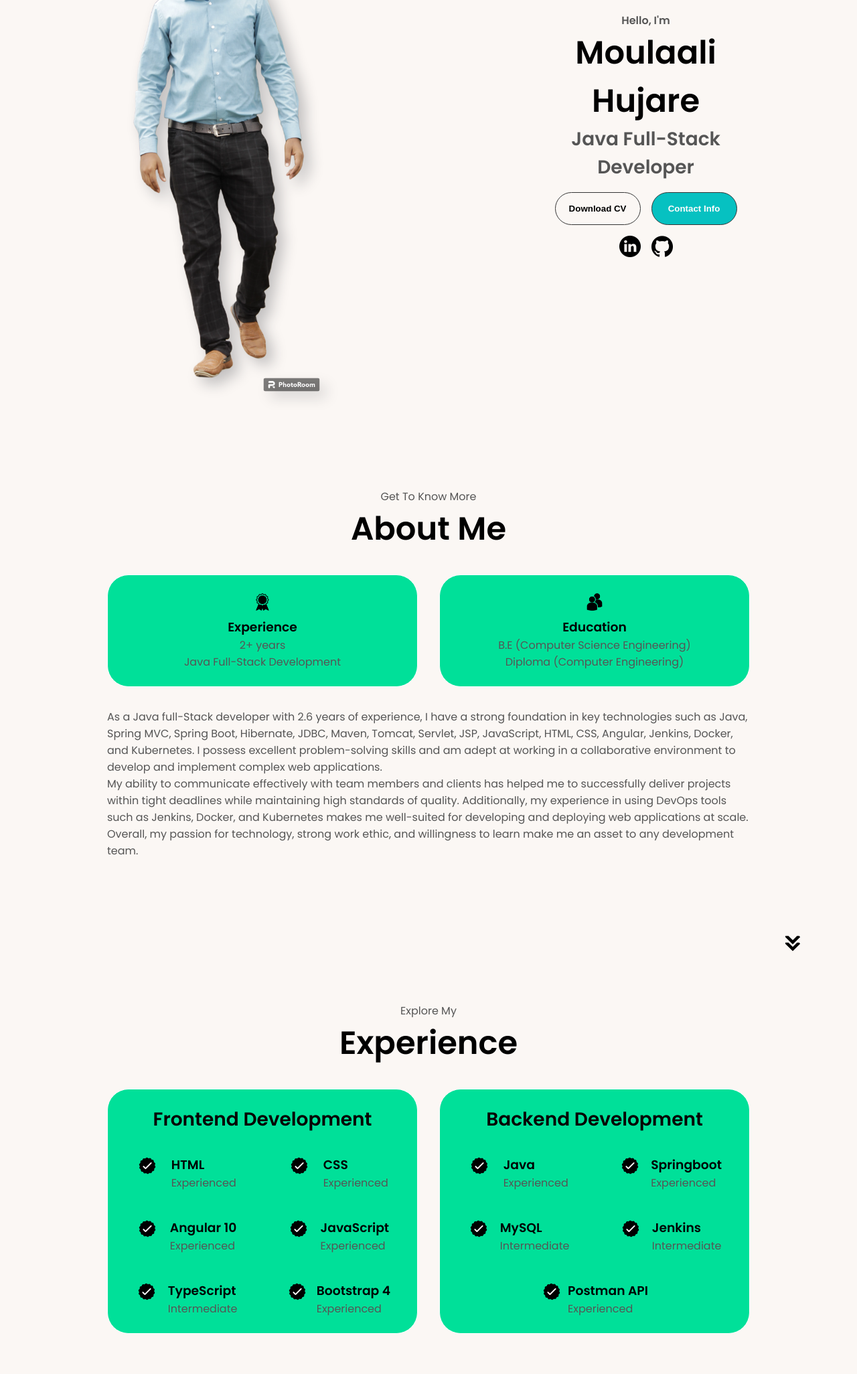
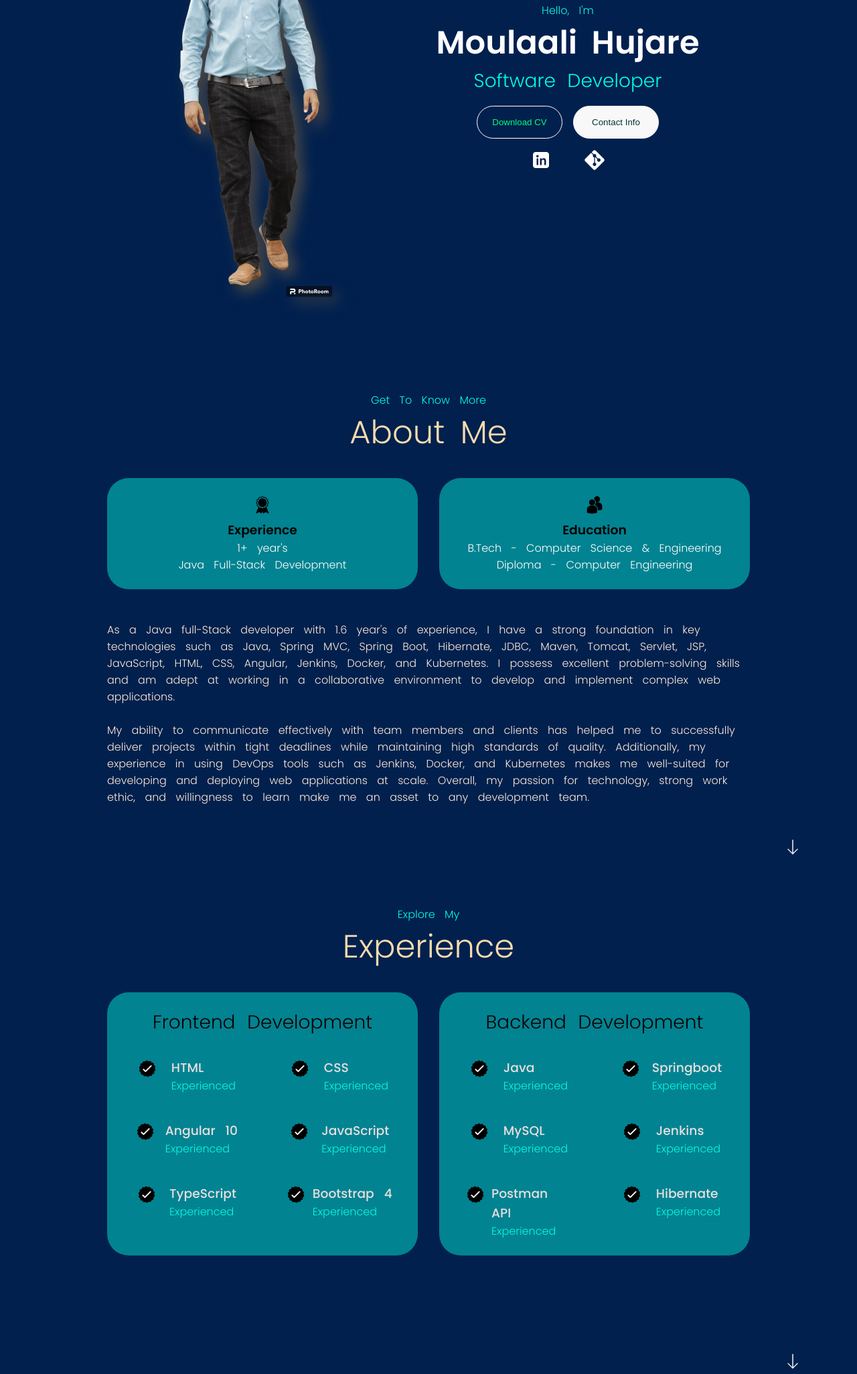
Before and after one commit to moulaalihujare/Moulaali_Portfolio, a plain HTML site: page index.html in a window 1280 px wide. Shown: the part 367-2419 px from the top of the page at 67% size. Drawn offline with Linux system fonts and the light colour scheme.

Commit message:
Uptodate

```diff
--- a/index.html
+++ b/index.html
@@ -1,8 +1,11 @@
 <!DOCTYPE html>
-<body bgcolor="#FBF7F4">
+<body bgcolor="01204E">
 </body>
 <html lang="en">
   <head>
+    <!-- <link rel="preconnect" href="https://fonts.googleapis.com">
+    <link rel="preconnect" href="https://fonts.gstatic.com" crossorigin>
+    <link href="https://fonts.googleapis.com/css2?family=Nanum+Gothic&family=Titillium+Web:wght@300&display=swap" rel="stylesheet"> -->
     <meta charset="UTF-8" />
     <meta http-equiv="X-UA-Compatible" content="IE=edge" />
     <meta name="viewport" content="width=device-width, initial-scale=1.0" />
@@ -12,7 +15,7 @@
   </head>
   <body>
     <nav id="desktop-nav">
-      <div class="logo">Moulaali Hujare</div>
+      <div class="logo" style="color: rgb(4, 252, 227);" >  <span style="color: aliceblue;">  M</span>oulaali<span style="color: rgb(247, 250, 250);"> H</span>ujare</div>
       <div>
         <ul class="nav-links">
           <li><a href="#about">About</a></li>
@@ -43,29 +46,33 @@
         <img src="./assets/ProfilePic.png" alt="Moulaali profile picture" />
       </div>
       <div class="section__text">
-        <p class="section__text__p1">Hello, I'm</p>
-        <h1 class="title">Moulaali Hujare</h1>
-        <p class="section__text__p2">Java Full-Stack Developer</p>
-        <div class="btn-container">
+        <p class="section__text__p1"  style="font-weight: 100;" >Hello, I'm</p>
+        <h1 class="title" style="color: rgb(254, 254, 254);">Moulaali Hujare</h1>
+        <p class="section__text__p2" style= "font-weight: 100;" > Software Developer</p>
+        <div class="btn-container" >
           <button
             class="btn btn-color-2"
             onclick="window.open('./assets/Moulaali_Hujare_Resume.pdf')"
+            style="font-weight: 300;color: rgb(0, 255, 119); "
+
           >
             Download CV
           </button>
-          <button class="btn btn-color-1" onclick="location.href='./#contact'">
+          <button class="btn btn-color-1" onclick="location.href='./#contact'"
+          style="font-weight: 300; "
+          >
             Contact Info
           </button>
         </div>
         <div id="socials-container">
           <img
-            src="./assets/linkedin.png"
+            src="./assets/link.png"
             alt="My LinkedIn profile"
             class="icon"
             onclick="location.href='https://www.linkedin.com/in/moulaalihujare'"
           />
           <img
-            src="./assets/github.png"
+            src="./assets/git.png"
             alt="My Github profile"
             class="icon"
             onclick="location.href='https://github.com/moulaalihujare'"
@@ -75,7 +82,7 @@
     </section>
     <section id="about">
       <p class="section__text__p1">Get To Know More</p>
-      <h1 class="title">About Me</h1>
+      <h1 class="title"  style="color: #F6DCAC; font-weight: 150; " >About Me</h1>
         <div class="about-details-container">
           <div class="about-containers">
             <div class="details-container">
@@ -85,7 +92,7 @@
                 class="icon"
               />
               <h3>Experience</h3>
-              <p>2+ years <br />Java Full-Stack Development</p>
+              <p style="color: rgb(255, 255, 255);" >1+ year's <br />Java Full-Stack Development</p>
             </div>
             <div class="details-container">
               <img
@@ -94,27 +101,30 @@
                 class="icon"
               />
               <h3>Education</h3>
-              <p>B.E (Computer Science Engineering)</p>
-              <p>Diploma (Computer Engineering)</p>
+              <p style="color: rgb(255, 255, 255);" > B.Tech - Computer Science & Engineering</p>
+              <p style="color: rgb(255, 255, 255);"> Diploma - Computer Engineering</p>
             </div>
           </div>
           <div class="text-container">
-            <p>
-              As a Java full-Stack developer with 2.6 years of experience, I have a strong foundation in key technologies such as Java, Spring MVC, Spring Boot, Hibernate, JDBC, Maven, Tomcat, Servlet, JSP, JavaScript, HTML, CSS, Angular, Jenkins, Docker, and Kubernetes.
+            <p style= color:antiquewhite>
 
-I possess excellent problem-solving skills and am adept at working in a collaborative environment to develop and implement complex web applications.<br/>
+              As a Java full-Stack developer with 1.6 year's of experience, I have a strong foundation in key technologies such as Java, Spring MVC, Spring Boot, Hibernate, JDBC, Maven, Tomcat, Servlet, JSP, JavaScript, HTML, CSS, Angular, Jenkins, Docker, and Kubernetes.
 
-My ability to communicate effectively with team members and clients has helped me to successfully deliver projects within tight deadlines while maintaining high standards of quality.
+              I possess excellent problem-solving skills and am adept at working in a collaborative environment to develop and implement complex web applications.<br/>
+              <br/>
 
-Additionally, my experience in using DevOps tools such as Jenkins, Docker, and Kubernetes makes me well-suited for developing and deploying web applications at scale.
+              My ability to communicate effectively with team members and clients has helped me to successfully deliver projects within tight deadlines while maintaining high standards of quality.
 
-Overall, my passion for technology, strong work ethic, and willingness to learn make me an asset to any development team.
+              Additionally, my experience in using DevOps tools such as Jenkins, Docker, and Kubernetes makes me well-suited for developing and deploying web applications at scale.
+
+              Overall, my passion for technology, strong work ethic, and willingness to learn make me an asset to any development team.
+
             </p>
           </div>
         </div>
       </div>
       <img
-        src="./assets/arrow.png"
+        src="./assets/darow.png"
         alt="Arrow icon"
         class="icon arrow"
         onclick="location.href='./#experience'"
@@ -122,7 +132,7 @@ Overall, my passion for technology, strong work ethic, and willingness to learn
     </section>
     <section id="experience">
       <p class="section__text__p1">Explore My</p>
-      <h1 class="title">Experience</h1>
+      <h1 class="title"  style="color: #F6DCAC; font-weight: 150; " >Experience</h1>
       <div class="experience-details-container">
         <div class="about-containers">
           <div class="details-container">
@@ -135,7 +145,7 @@ Overall, my passion for technology, strong work ethic, and willingness to learn
                   class="icon"
                 />
                 <div>
-                  <h3>HTML</h3>
+                  <h3 style="font-weight: 500;">HTML</h3>
                   <p>Experienced</p>
                 </div>
               </article>
@@ -146,7 +156,7 @@ Overall, my passion for technology, strong work ethic, and willingness to learn
                   class="icon"
                 />
                 <div>
-                  <h3>CSS</h3>
+                  <h3 style="font-weight: 500;" >CSS</h3>
                   <p>Experienced</p>
                 </div>
               </article>
@@ -157,7 +167,7 @@ Overall, my passion for technology, strong work ethic, and willingness to learn
                   class="icon"
                 />
                 <div>
-                  <h3>Angular 10</h3>
+                  <h3 style="font-weight: 500;" >Angular 10</h3>
                   <p>Experienced</p>
                 </div>
               </article>
@@ -168,7 +178,7 @@ Overall, my passion for technology, strong work ethic, and willingness to learn
                   class="icon"
                 />
                 <div>
-                  <h3>JavaScript</h3>
+                  <h3 style="font-weight: 500;" >JavaScript</h3>
                   <p>Experienced</p>
                 </div>
               </article>
@@ -179,8 +189,8 @@ Overall, my passion for technology, strong work ethic, and willingness to learn
                   class="icon"
                 />
                 <div>
-                  <h3>TypeScript</h3>
-                  <p>Intermediate</p>
+                  <h3 style="font-weight: 500;" >TypeScript</h3>
+                  <p>Experienced</p>
                 </div>
               </article>
               <article>
@@ -190,7 +200,7 @@ Overall, my passion for technology, strong work ethic, and willingness to learn
                   class="icon"
                 />
                 <div>
-                  <h3>Bootstrap 4</h3>
+                  <h3 style="font-weight: 500;" >Bootstrap 4</h3>
                   <p>Experienced</p>
                 </div>
               </article>
@@ -206,7 +216,7 @@ Overall, my passion for technology, strong work ethic, and willingness to learn
                   class="icon"
                 />
                 <div>
-                  <h3>Java</h3>
+                  <h3 style="font-weight: 500;" >Java</h3>
                   <p>Experienced</p>
                 </div>
               </article>
@@ -217,7 +227,7 @@ Overall, my passion for technology, strong work ethic, and willingness to learn
                   class="icon"
                 />
                 <div>
-                  <h3>Springboot</h3>
+                  <h3 style="font-weight: 500;" >Springboot</h3>
                   <p>Experienced</p>
                 </div>
               </article>
@@ -228,8 +238,8 @@ Overall, my passion for technology, strong work ethic, and willingness to learn
                   class="icon"
                 />
                 <div>
-                  <h3>MySQL</h3>
-                  <p>Intermediate</p>
+                  <h3 style="font-weight: 500;" >MySQL</h3>
+                  <p>Experienced</p>
                 </div>
               </article>
               <article>
@@ -239,8 +249,8 @@ Overall, my passion for technology, strong work ethic, and willingness to learn
                   class="icon"
                 />
                 <div>
-                  <h3>Jenkins</h3>
-                  <p>Intermediate</p>
+                  <h3 style="font-weight: 500;" >Jenkins</h3>
+                  <p>Experienced</p>
                 </div>
               </article>
               <article>
@@ -250,16 +260,31 @@ Overall, my passion for technology, strong work ethic, and willingness to learn
                   class="icon"
                 />
                 <div>
-                  <h3>Postman API</h3>
+                  <h3 style="font-weight: 500;" >Postman API</h3>
                   <p>Experienced</p>
                 </div>
               </article>
+
+
+              <article>
+                <img
+                  src="./assets/checkmark.png"
+                  alt="Experience icon"
+                  class="icon"
+                />
+                <div>
+                  <h3 style="font-weight: 500;" >Hibernate</h3>
+                  <p>Experienced</p>
+                </div>
+              </article>
+
+
             </div>
           </div>
         </div>
       </div>
       <img
-        src="./assets/arrow.png"
+        src="./assets/darow.png"
         alt="Arrow icon"
         class="icon arrow"
         onclick="location.href='./#projects'"
@@ -267,7 +292,7 @@ Overall, my passion for technology, strong work ethic, and willingness to learn
     </section>
     <section id="projects">
       <p class="section__text__p1">Browse My Recent</p>
-      <h1 class="title">Projects</h1>
+      <h1 class="title"   style="color: #F6DCAC; font-weight: 150;" >Projects</h1>
       <div class="experience-details-container">
         <div class="about-containers">
           <div class="details-container color-container">
@@ -354,7 +379,7 @@ Overall, my passion for technology, strong work ethic, and willingness to learn
         </div>
       </div>
       <img
-        src="./assets/arrow.png"
+        src="./assets/darow.png"
         alt="Arrow icon"
         class="icon arrow"
         onclick="location.href='./#contact'"
@@ -362,24 +387,40 @@ Overall, my passion for technology, strong work ethic, and willingness to learn
     </section>
     <section id="contact">
       <p class="section__text__p1">Get in Touch</p>
-      <h1 class="title">Contact Me</h1>
+      <h1 class="title"  style="color: #F6DCAC; font-weight: 150;" >Contact Me</h1>
+
       <div class="contact-info-upper-container">
+
         <div class="contact-info-container">
           <img
-            src="./assets/email.png"
+            src="./assets/emil.png"
             alt="Email icon"
             class="icon contact-icon email-icon"
+            style="height: 2rem;"
           />
           <p><a href="mailto:examplemail@gmail.com">moulaalihujare@gmail.com</a></p>
         </div>
+
         <div class="contact-info-container">
           <img
-            src="./assets/linkedin.png"
+            src="./assets/link.png"
             alt="LinkedIn icon"
             class="icon contact-icon"
           />
           <p><a href="https://www.linkedin.com/in/moulaalihujare/">LinkedIn</a></p>
         </div>
+
+        <div class="contact-info-container">
+          <img
+            src="./assets/cell.png"
+            alt="phone call icon"
+            class="icon contact-icon email-icon"
+            style="height: 2rem;"
+          />
+          <p><a href="tel:9503477525">9503477525</a></p>
+        </div>
+
+
       </div>
     </section>
     <footer>
--- a/style.css
+++ b/style.css
@@ -1,4 +1,7 @@
 /* GENERAL */
+
+
+
 
 @import url("https://fonts.googleapis.com/css2?family=Poppins:wght@300;400;500;600&display=swap");
 
@@ -7,8 +10,16 @@
   padding: 0;
 }
 
+
+
+
 body {
-  font-family: "Poppins", sans-serif;
+   font-family: "Poppins", sans-serif;
+   font-weight: 50;
+   word-spacing: 10px;
+
+
+
 }
 
 html {
@@ -16,7 +27,9 @@ html {
 }
 
 p {
-  color: rgb(85, 85, 85);
+  color: rgb(4, 252, 227);
+  /* gap:1em; */
+
 }
 
 /* TRANSITION */
@@ -37,6 +50,7 @@ nav {
   justify-content: space-around;
   align-items: center;
   height: 17vh;
+
 }
 
 .nav-links {
@@ -44,23 +58,25 @@ nav {
   list-style: none;
   font-size: 1.5rem;
 
+
 }
 
 a {
-  color: black;
+  color: #F6DCAC;
   text-decoration: none;
   text-decoration-color: white;
 }
 
 a:hover {
-  color: grey;
+  /* color: rgb(255, 254, 254); */
+  color: rgb(4, 252, 227);
   text-decoration: underline;
   text-underline-offset: 1rem;
-  text-decoration-color: rgb(181, 181, 181);
+  text-decoration-color: rgb(255, 255, 255);
 }
 
 .logo {
-  font-size: 2rem;
+  font-size: 3rem;
 }
 
 .logo:hover {
@@ -90,7 +106,7 @@ a:hover {
 .hamburger-icon span {
   width: 100%;
   height: 2px;
-  background-color: black;
+  background-color: rgb(253, 253, 253);
   transition: all 0.3 ease-in-out;
 }
 
@@ -110,7 +126,7 @@ a:hover {
   padding: 10px;
   text-align: center;
   font-size: 1.5rem;
-  color: black;
+  color: rgb(255, 255, 255);
   text-decoration: none;
   transition: all 0.3 ease-in-out;
 }
@@ -166,17 +182,17 @@ section {
 #profile {
   display: flex;
   justify-content: center;
-  gap: 0rem;
-  height: 120vh;
+  gap: 1rem;
+  height: 130vh;
   /* original gap is 5rem & height value is 80vh  */
 }
 
 .section__pic-container {
   display: flex;
-  height: 800px;
-  width: 800px;
+  height: 656px;
+  width: 400px;
   margin: auto 0;
-  filter: drop-shadow(10px 10px 10px rgb(194, 192, 192));
+  filter: drop-shadow(10px 10px 10px rgb(70, 70, 70));
   /* filter: grayscale(200%);
   transition: filter 300ms; */
 }
@@ -211,7 +227,7 @@ section {
   display: flex;
   justify-content: center;
   margin-top: 1rem;
-  gap: 1rem;
+  gap: 3rem;
 }
 
 /* ICONS */
@@ -219,6 +235,7 @@ section {
 .icon {
   cursor: pointer;
   height: 2rem;
+
 }
 
 /* BUTTONS */
@@ -239,7 +256,7 @@ section {
 
 .btn-color-1,
 .btn-color-2 {
-  border: rgb(53, 53, 53) 0.1rem solid;
+  border: rgb(255, 255, 255) 0.1rem solid;
 }
 
 .btn-color-1:hover,
@@ -249,13 +266,13 @@ section {
 
 .btn-color-1,
 .btn-color-2:hover {
-  background: rgb(6, 193, 193);
+  background: #f9f8f8;
   /* eidted */
-  color: rgb(255, 252, 252);
+  color: #023539;
 }
 
 .btn-color-1:hover {
-  background: rgb(3, 3, 3);
+  background: rgb(161, 148, 148);
 }
 
 .btn-color-2 {
@@ -278,7 +295,7 @@ section {
 
 .about-containers {
   gap: 2rem;
-  margin-bottom: 2rem;
+  margin-bottom: 3rem;
   margin-top: 2rem;
 }
 
@@ -292,9 +309,9 @@ section {
   display: flex;
 }
 
-.about-pic {
+/* .about-pic {
   border-radius: 2rem;
-}
+} */
 
 .arrow {
   position: absolute;
@@ -305,10 +322,9 @@ section {
 .details-container {
   padding: 1.5rem;
   flex: 1;
-  background: rgb(0, 224, 153);
+  background: #028391;
   border-radius: 2rem;
-  border: rgb(255, 255, 255) 0.1rem solid;
-  border-color: rgb(255, 255, 255);
+  border-color: none;
   text-align: center;
   /* color: rgb(255, 255, 255); */
   /* edited */
@@ -329,19 +345,24 @@ section {
 
 #experience {
   position: relative;
+
 }
 
 .experience-sub-title {
   color: rgb(7, 0, 2);
-  font-weight: 600;
+  font-weight: 100;
   font-size: 1.75rem;
   margin-bottom: 2rem;
+
 }
 
 .experience-details-container {
   display: flex;
   justify-content: center;
   flex-direction: column;
+  color: rgb(231, 223, 223);
+
+
 }
 
 .article-container {
@@ -351,6 +372,7 @@ section {
   flex-direction: row;
   gap: 2.5rem;
   justify-content: space-around;
+
 }
 
 article {
@@ -358,10 +380,12 @@ article {
   width: 10rem;
   justify-content: space-around;
   gap: 0.5rem;
+
 }
 
 article .icon {
   cursor: default;
+
 }
 
 /* PROJECTS SECTION */
@@ -371,8 +395,10 @@ article .icon {
 }
 
 .color-container {
-  border-color: rgb(163, 163, 163);
-  background: rgb(250, 250, 250);
+  border: none;
+  /* background: #028391; */
+  background:  #fae8c600
+
 }
 
 .project-img {
@@ -384,12 +410,14 @@ article .icon {
 
 .project-title {
   margin: 1rem;
-  color: black;
+  color:  #F6DCAC;
+  font-weight: 100;
 }
 
 .project-btn {
-  color: black;
+  color: rgb(4, 252, 227);
   border-color: rgb(163, 163, 163);
+  font-weight: 100;
 }
 
 /* CONTACT */
```
Also changed, not shown: assets/Profile3.png (deleted), assets/cell.png (added), assets/darow.png (added), assets/email.png (deleted), assets/emil.png (added), assets/git.png (added), assets/github.png (deleted), assets/hyper2.png (deleted), assets/link.png (added), assets/linkedin.png (deleted).
